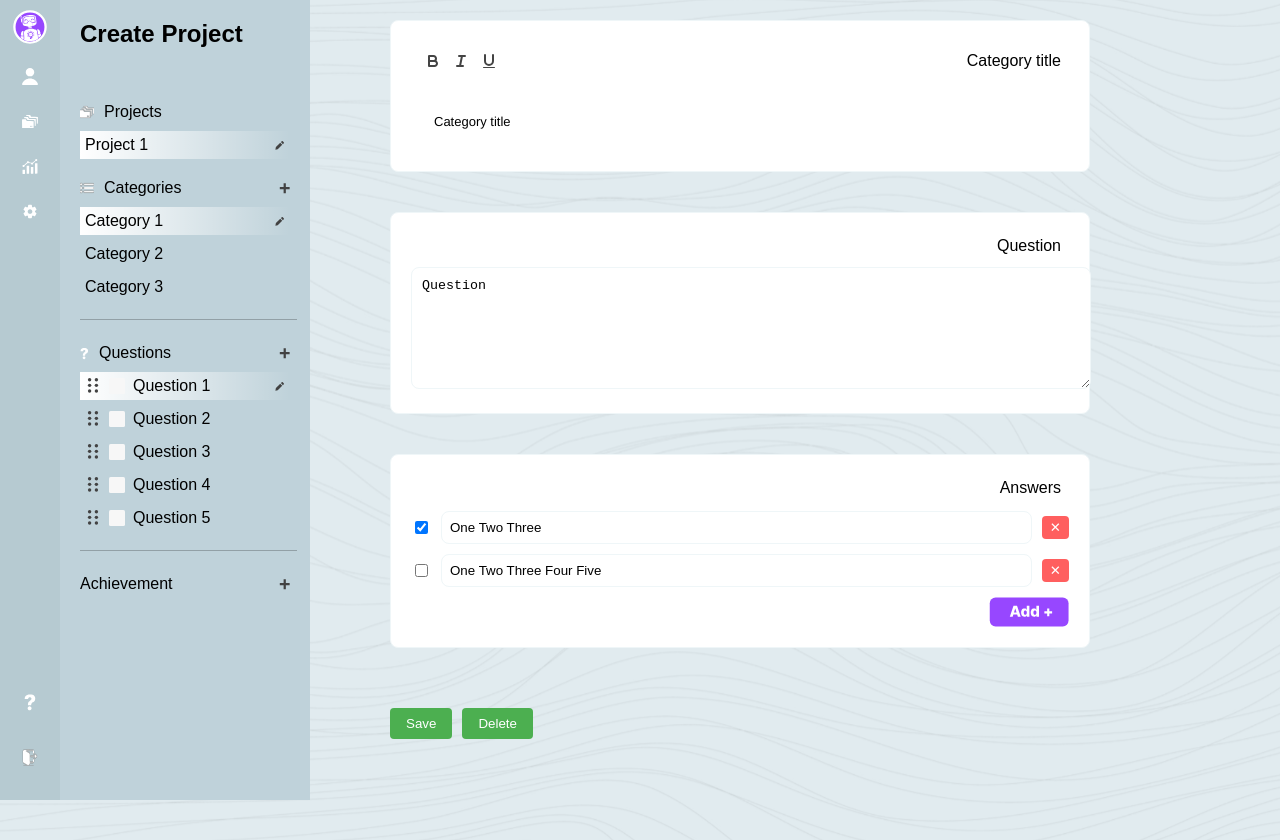
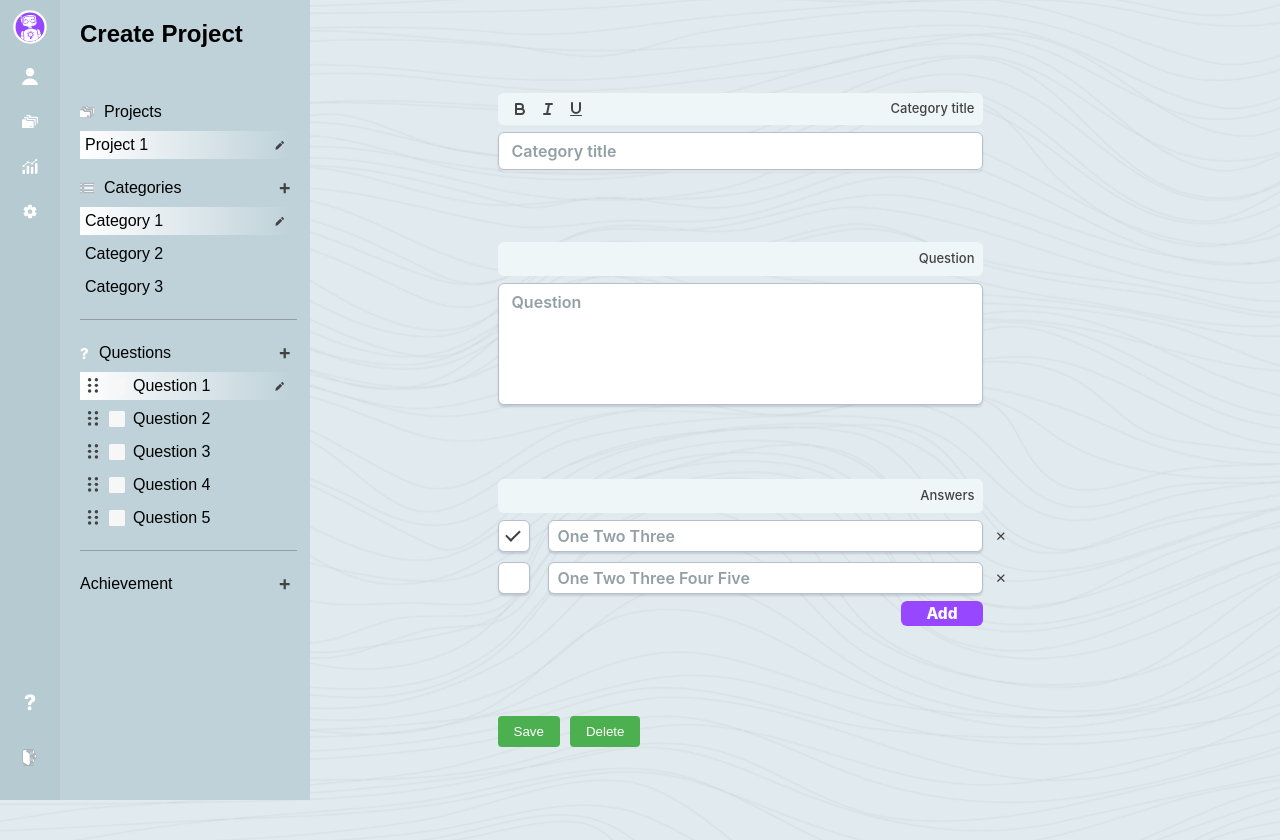
Before and after one commit to DmitryIvanovDeveloper/hundred-cards-frontend, a React (Create React App) app: page /create in a window 1280 px wide. Built offline with nearby package versions, Linux system fonts and the light colour scheme.

Commit message:
fix create project page styles

```diff
--- a/src/components/CreateProjectLayout.jsx
+++ b/src/components/CreateProjectLayout.jsx
@@ -125,7 +125,8 @@ function AnswersSection({ answers, onAddAnswer, onToggleCheck, onAnswerTextChang
         ))}
       </div>
       <div className="add-answer-button" onClick={onAddAnswer}>
-        <img src={addIcon} alt="add" className="add-answer-icon" />
+        Add
+        {/* <img src={addIcon} alt="add" className="add-answer-icon" /> */}
       </div>
     </div>
   )
@@ -134,11 +135,14 @@ function AnswersSection({ answers, onAddAnswer, onToggleCheck, onAnswerTextChang
 function AnswerItem({ answer, onToggleCheck, onAnswerTextChange, onDeleteAnswer }) {
   return (
     <div className="answer-item">
-      <input
-        type="checkbox"
-        checked={answer.checked}
-        onChange={() => onToggleCheck(answer.id)}
-      />
+      <label class="custom-checkbox">
+        <input
+          type="checkbox"
+          checked={answer.checked}
+          onChange={() => onToggleCheck(answer.id)}
+        />
+        <span class="checkmark"></span>
+      </label>
       <input
         className="answer-input"
         type="text"
--- a/src/components/CreateProjectPage.css
+++ b/src/components/CreateProjectPage.css
@@ -1,27 +1,34 @@
 
 .project-layout {
   max-width: 700px;
+  min-width: 485px;
   margin: 0 auto;
   display: flex;
   flex-direction: column;
   gap: 20px;
   background: transparent;
 }
-
+.main-content:has(.create-page-wrapper) {
+  display: flex;
+  align-items: center;
+  justify-content: center;
+}
 /* ---------------- COMMON BLOCK CONTAINER ---------------- */
 .block-container {
-  background-color: #fff;
-  border: 1px solid #EFF6F8;
-  border-radius: 8px;
-  padding: 20px;
-  margin-bottom: 20px;
+  margin-bottom: 50px;
 }
 
 .category-top-block {
   display: flex;
   justify-content: space-between;
   align-items: center;
-  margin-bottom: 12px;
+  margin-bottom: 7px;
+  padding: 4px 8px;
+  background-color: #EFF6F8;
+  border-radius: 6px;
+}
+.category-top-block .ql-toolbar.ql-snow {
+  padding: 0;
 }
 
 #category-toolbar {
@@ -31,9 +38,11 @@
 
 .category-title-label {
   margin-left: 20px;
-  background-color: #fff;
-  padding: 4px 8px;
-  border-radius: 4px;
+  font-family: 'Inter', sans-serif;
+  font-weight: 500;
+  font-size: 13px;
+  line-height: 100%;
+  color: #424242;
 }
 
 .category-editor .ql-container {
@@ -41,45 +50,88 @@
   border-radius: 8px;
   min-height: 40px;
   background-color: #fff;
-  padding: 8px;
 }
 
 .category-editor .ql-toolbar {
   display: none;
 }
+.category-editor .ql-editor {
+  font-family: 'Inter', sans-serif;
+  font-weight: 600;
+  font-size: 16px;
+  line-height: 100%;
+  color: #92A0A6;
+  padding: 10px 13px;
+  box-shadow: 0px 2px 2px 0px #69758740;
+  border: 1px solid #B7C0CA;
+  border-radius: 6px;
+}
 
 /* ---------------- QUESTION SECTION STYLES ---------------- */
 .question-label {
-  display: inline-block;
+  /* display: inline-block;
   float: right;
   margin-bottom: 8px;
   background-color: #fff;
   padding: 4px 8px;
-  border-radius: 4px;
+  border-radius: 4px; */
+  min-height: 26px;
+  display: flex;
+  justify-content: flex-end;
+  align-items: center;
+  margin-bottom: 7px;
+  padding: 4px 8px;
+  background-color: #EFF6F8;
+  border-radius: 6px;
+  font-family: 'Inter', sans-serif;
+  font-weight: 500;
+  font-size: 13px;
+  line-height: 100%;
+  color: #424242;
 }
 
 .question-textarea {
-  width: 100%;
+  width: -webkit-fill-available;
   min-height: 100px;
-  resize: vertical;
+  resize: none;
   padding: 10px;
   border: 1px solid #EFF6F8;
   border-radius: 8px;
   background-color: #fff;
+  font-family: 'Inter', sans-serif;
+  font-weight: 600;
+  font-size: 16px;
+  line-height: 100%;
+  color: #92A0A6;
+  padding: 10px 13px;
+  box-shadow: 0px 2px 2px 0px #69758740;
+  border: 1px solid #B7C0CA;
+  border-radius: 6px;
 }
 
 /* ---------------- ANSWERS SECTION STYLES ---------------- */
 .answers-header {
+  min-height: 26px;
   display: flex;
   justify-content: flex-end;
   align-items: center;
-  margin-bottom: 10px;
+  margin-bottom: 7px;
+  padding: 4px 8px;
+  background-color: #EFF6F8;
+  border-radius: 6px;
+  font-family: 'Inter', sans-serif;
+  font-weight: 500;
+  font-size: 13px;
+  line-height: 100%;
+  color: #424242;
 }
 
 .answers-label {
-  background-color: #fff;
-  padding: 4px 8px;
-  border-radius: 4px;
+  font-family: 'Inter', sans-serif;
+  font-weight: 500;
+  font-size: 13px;
+  line-height: 100%;
+  color: #424242;
 }
 
 .add-answer-icon {
@@ -98,20 +150,92 @@
   display: flex;
   align-items: center;
   gap: 10px;
+  position: relative;
 }
+/* Контейнер чекбокса */
+.custom-checkbox {
+  position: relative;
+  display: inline-flex;
+  align-items: center;
+  cursor: pointer;
+  font-size: 16px;
+  user-select: none;
+}
+
+/* Скрываем стандартный checkbox */
+.custom-checkbox input {
+  position: absolute;
+  opacity: 0;
+  cursor: pointer;
+  height: 0;
+  width: 0;
+}
+
+/* Стили кастомного квадратика */
+.custom-checkbox .checkmark {
+  display: inline-block;
+  width: 30px;
+  height: 30px;
+  border: 1px solid #B7C0CA;
+  border-radius: 6px;
+  margin-right: 8px;
+  transition: all 0.3s ease;
+  position: relative;
+  background-color: #fff;
+  box-shadow: 0px 2px 2px 0px #69758740;
+}
+
+/* Состояние при наведении */
+.custom-checkbox:hover .checkmark {
+  border-color: #666;
+}
+
+/* Галочка */
+.custom-checkbox .checkmark::after {
+  content: "";
+  position: absolute;
+  display: none;
+  left: 10px;
+  top: 6px;
+  width: 6px;
+  height: 12px;
+  border: solid #424242;
+  border-width: 0 2px 2px 0;
+  transform: rotate(45deg);
+}
+
+/* Показываем галочку при чекнутом чекбоксе */
+.custom-checkbox input:checked + .checkmark::after {
+  display: block;
+}
+
 
 .answer-input {
   flex: 1;
+  min-height: 20px;
   padding: 8px;
   border: 1px solid #EFF6F8;
   border-radius: 8px;
   background-color: #fff;
+  font-family: 'Inter', sans-serif;
+  font-weight: 600;
+  font-size: 16px;
+  line-height: 100%;
+  color: #92A0A6;
+  padding: 5px 9px;
+  box-shadow: 0px 2px 2px 0px #69758740;
+  border: 1px solid #B7C0CA;
+  border-radius: 6px;
 }
 
 .delete-answer-btn {
-  background-color: #ff5f5f;
+  position: absolute;
+  right: -32px;
+  top: 50%;
+  transform: translateY(-50%);
+  background: none;
   border: none;
-  color: #fff;
+  color: #424242;
   padding: 4px 8px;
   cursor: pointer;
   border-radius: 4px;
@@ -150,10 +274,19 @@ textarea:focus,
 
 /* ---------------- ADD ANSWER BUTTON ---------------- */
 .add-answer-button {
+  width: fit-content;
   display: flex;
-  justify-content: flex-end;
-  margin-top: 10px;
+  padding: 5px 25px;
+  margin-top: 7px;
+  margin-left: auto;
   cursor: pointer;
+  background: #9747FF;
+  color: #FFF;
+  font-family: 'Inter', sans-serif;
+  font-weight: 800;
+  font-size: 15.44px;
+  line-height: 100%;
+  border-radius: 6px;
 }
 
 .add-answer-icon {
```
